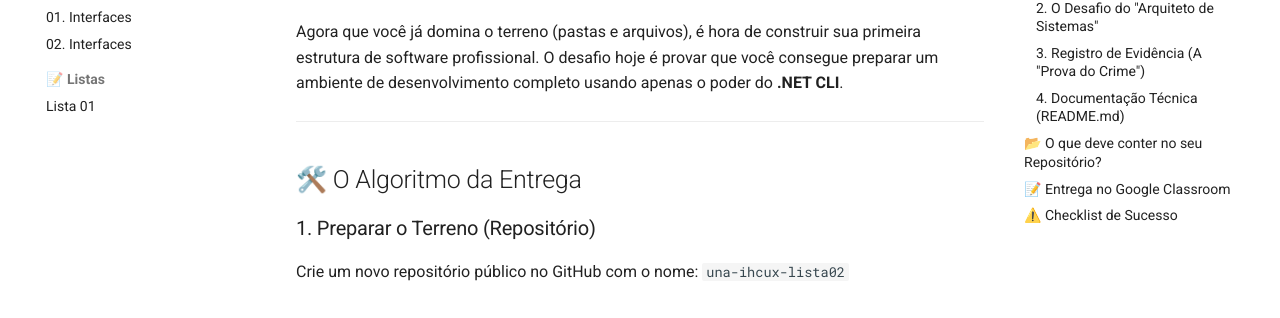
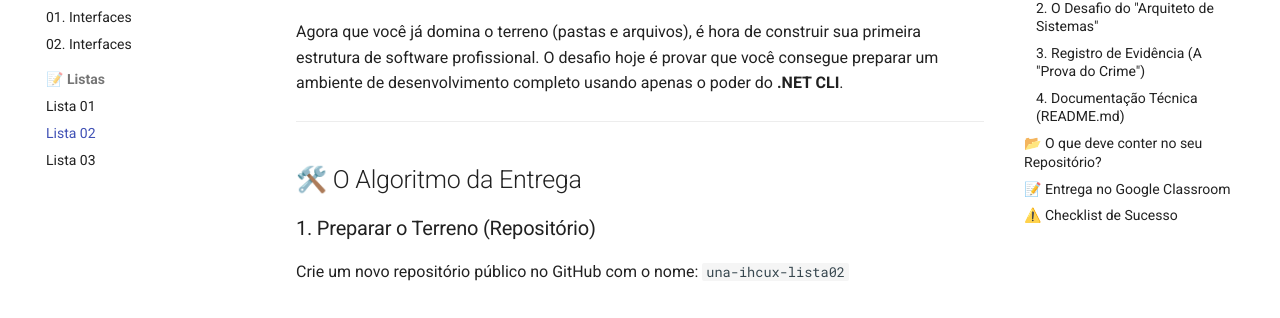
Before and after one commit to danhpaiva/una-ihcux-mkdocs-202601, an MkDocs documentation site: the page built from docs/listas/02-lista.md, in a window 1280 px wide. Shown: the part 202-520 px from the top of the page. Built offline with MkDocs 1.6.1 and Material for MkDocs 9.7.7, drawn with Linux system fonts in a browser that asks for light colours.

Commit message:
Update mkdocs.yml

```diff
--- a/mkdocs.yml
+++ b/mkdocs.yml
@@ -37,8 +37,8 @@ nav:
       # - 04. UX: aulas/04-aula.md
   - 📝 Listas:
       - Lista 01: listas/01-lista.md
-      # - Lista 02: listas/02-lista.md
-      # - Lista 03: listas/03-lista.md
+      - Lista 02: listas/02-lista.md
+      - Lista 03: listas/03-lista.md
   # - 📝 Atividades:
   #    - Projeto 01: trabalhos/projeto-01.md
 
```
